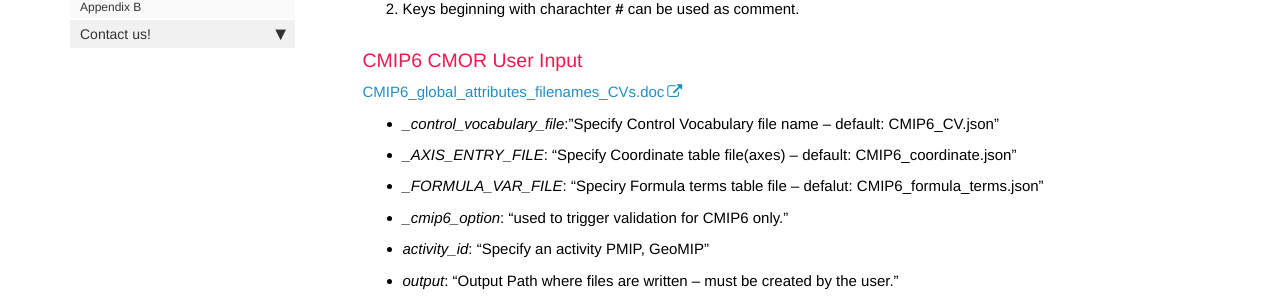
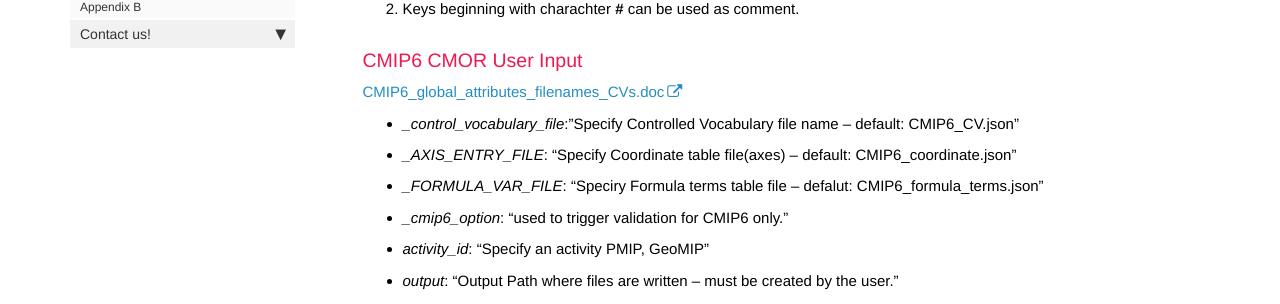
Before and after one commit to mauzey1/cmor3_documentation, a Jekyll site: the page built from mydoc/mydoc_cmip6_user_input.md, in a window 1280 px wide and 900 px high. Shown: the part 371-675 px from the top of the window. Built offline with Jekyll 4.4.1, drawn with Linux system fonts in a browser that asks for light colours; nearby versions of some CDN libraries; comment, search, counter and statistics services are not loaded.

Commit message:
Changed "Control Vocabulary" to "Controlled Vocabulary"

```diff
--- a/_data/sidebars/mydoc_sidebar.yml
+++ b/_data/sidebars/mydoc_sidebar.yml
@@ -72,7 +72,7 @@
       url: /mydoc_cmor3_c/
       output: web, pdf
 
-    - title: Control Vocabulary (CMIP6)
+    - title: Controlled Vocabulary (CMIP6)
       url: /mydoc_cmor3_CV/
       output: web, pdf
 
--- a/mydoc/mydoc_cmip6_user_input.md
+++ b/mydoc/mydoc_cmip6_user_input.md
@@ -15,7 +15,7 @@
 
 [CMIP6_global_attributes_filenames_CVs.doc](https://docs.google.com/document/d/1h0r8RZr_f3-8egBMMh7aqLwy3snpD6_MrDz1q8n5XUk)
 
-* *_control_vocabulary_file*:"Specify Control Vocabulary file name -- default: CMIP6_CV.json"
+* *_control_vocabulary_file*:"Specify Controlled Vocabulary file name -- default: CMIP6_CV.json"
 
 * *_AXIS_ENTRY_FILE*:        "Specify Coordinate table file(axes) -- default: CMIP6_coordinate.json"
 
```
Also changed, not shown: _posts/2016-07-07-cmor3.md (+1 -1 lines), _posts/2017-11-08-cmor3.md (+1 -1 lines), mydoc/mydoc_cmip6_validator.md (+2 -2 lines), mydoc/mydoc_cmor3_CV.md (+3 -3 lines).
